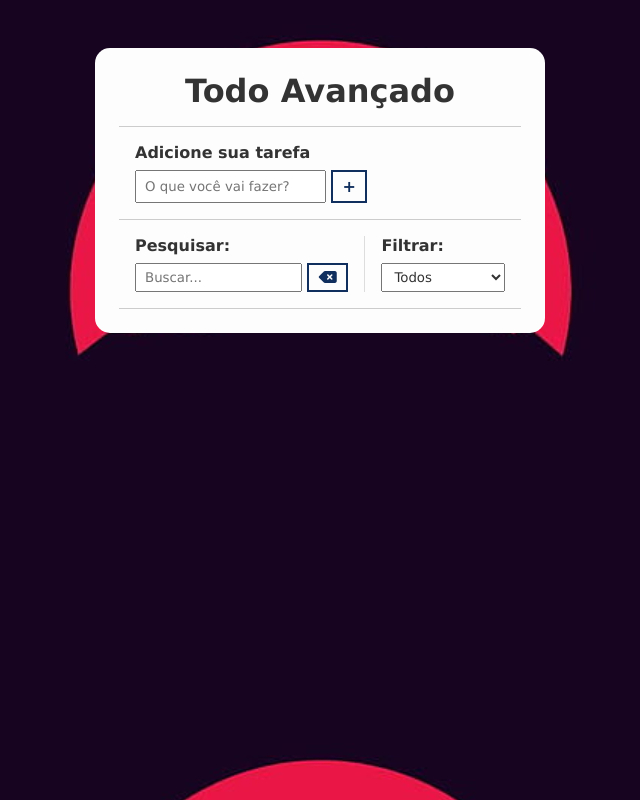
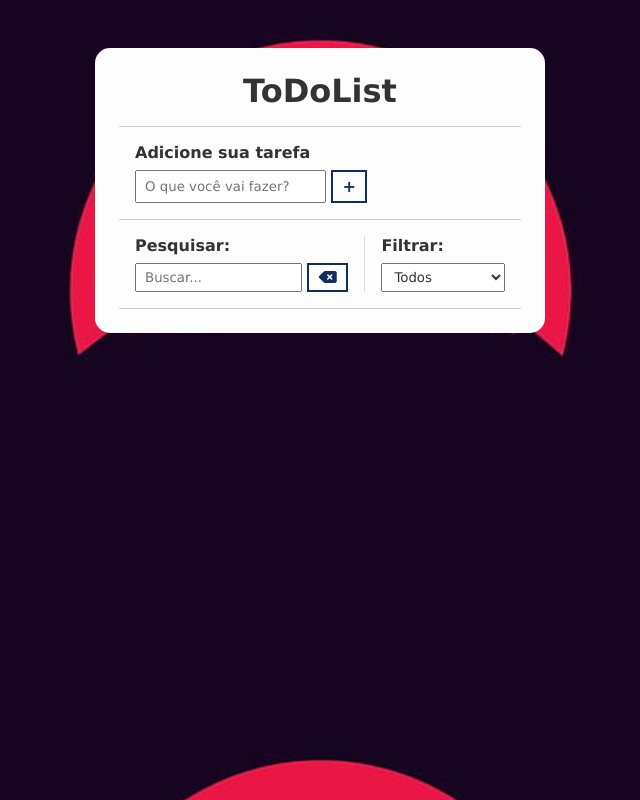
Before and after one commit to leolima92/ToDoList, a plain HTML site: page index.html in a window 1280 px wide. Shown: the whole page, without its empty margins (320-960 px from the left). Drawn offline with Linux system fonts and the light colour scheme.

Commit message:
Editando o Html

```diff
--- a/index.html
+++ b/index.html
@@ -4,7 +4,7 @@
     <meta charset="UTF-8">
     <meta http-equiv="X-UA-Compatible" content="IE=edge">
     <meta name="viewport" content="width=device-width, initial-scale=1.0">
-    <title>Todo Avançado</title>
+    <title>ToDoList</title>
    <link rel="stylesheet" href="css/style.css">
    <!-- Font Awesome-->
    <link rel="stylesheet" href="https://cdnjs.cloudflare.com/ajax/libs/font-awesome/6.4.0/css/all.min.css" integrity="sha512-iecdLmaskl7CVkqkXNQ/ZH/XLlvWZOJyj7Yy7tcenmpD1ypASozpmT/E0iPtmFIB46ZmdtAc9eNBvH0H/ZpiBw==" crossorigin="anonymous" referrerpolicy="no-referrer" />
@@ -13,7 +13,7 @@
 <body>
     <div class="todo-container">
         <header>
-          <h1>Todo Avançado</h1>
+          <h1>ToDoList</h1>
         </header>
         <form id="todo-form">
           <p>Adicione sua tarefa</p>
```
